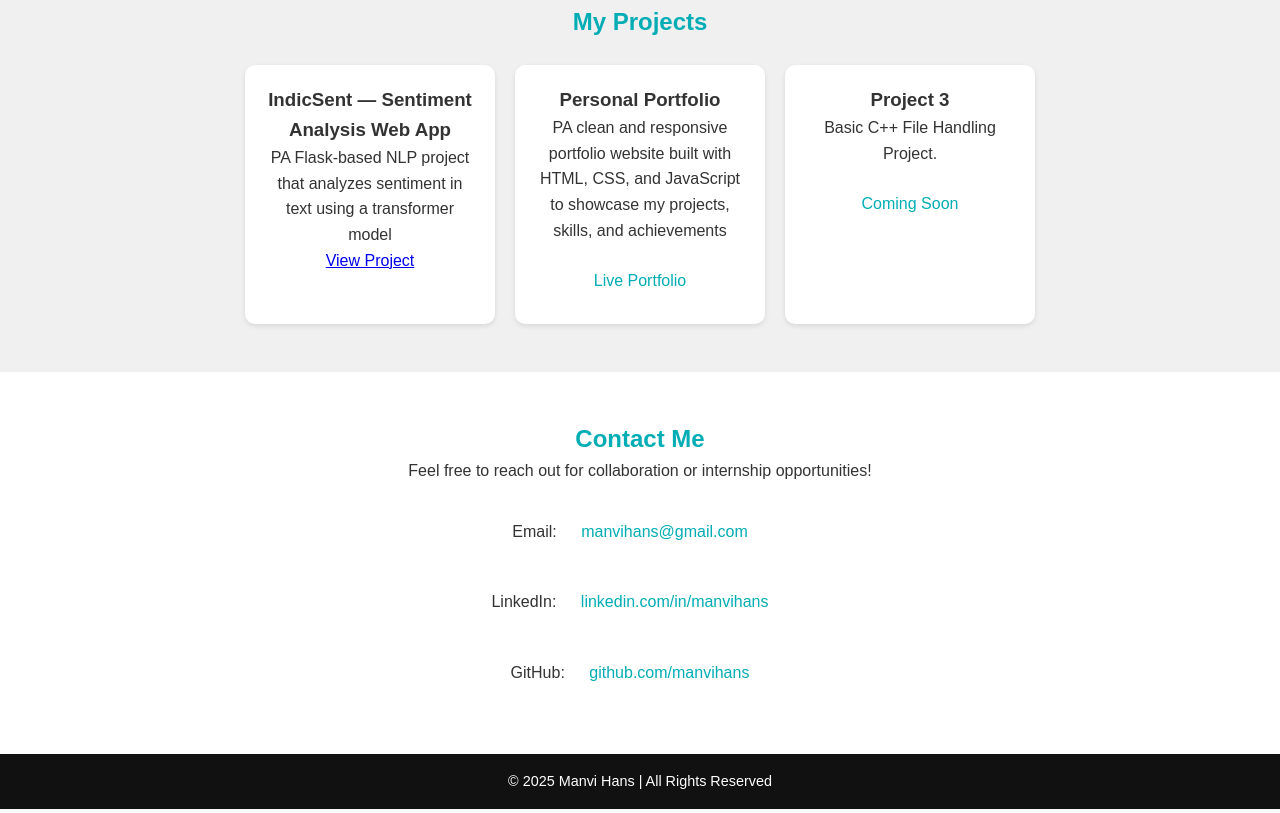
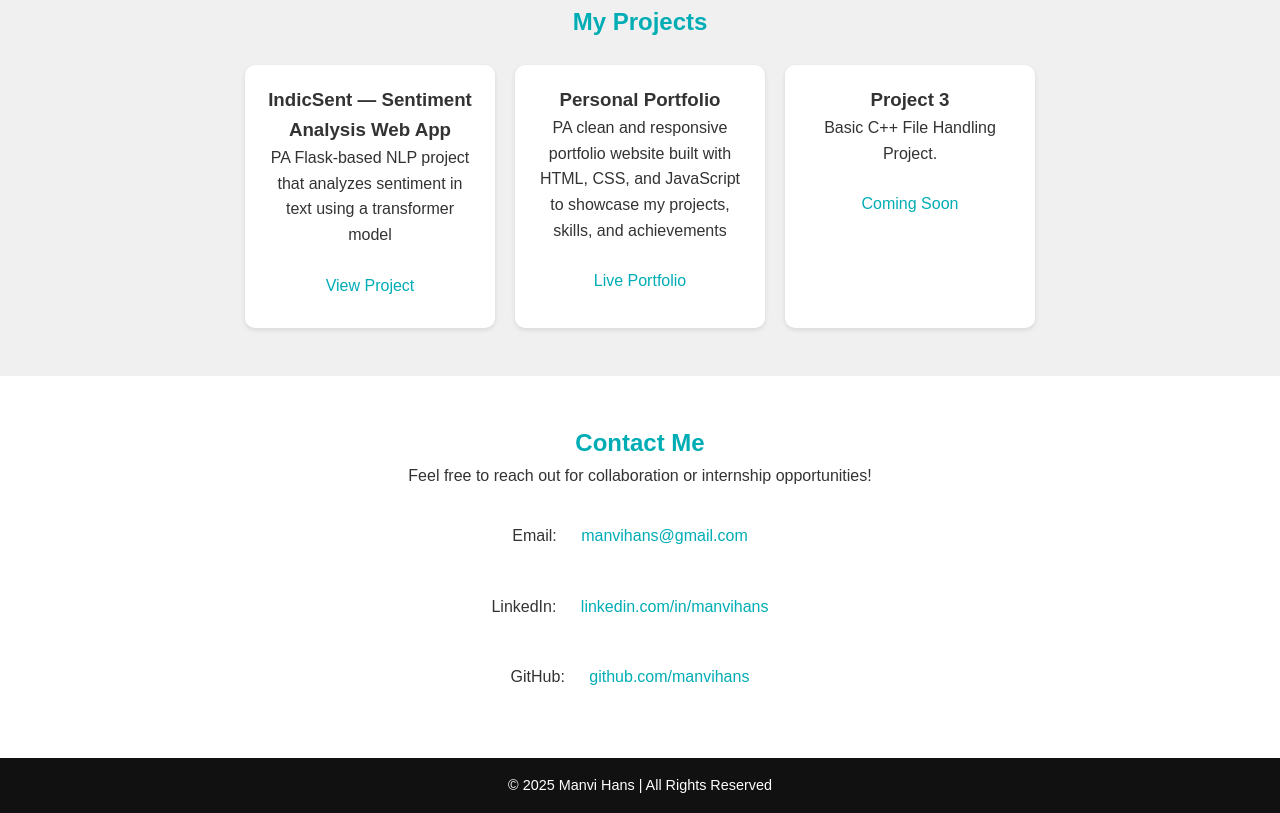
Before and after one commit to ManviHans/manvihans, a plain HTML site: page index.html in a window 1280 px wide. Shown: the part 1149-1962 px from the top of the page. Drawn offline with Linux system fonts and the light colour scheme.

Commit message:
updated portfolio

```diff
--- a/index.html
+++ b/index.html
@@ -49,7 +49,7 @@
       <div class="project-card">
         <h3>IndicSent — Sentiment Analysis Web App</h3>
         <p>PA Flask-based NLP project that analyzes sentiment in text using a transformer model</p>
-         <a href="https://github.com/ManviHans/IndicSent" target="_blank">View Project</a>
+         <a href="https://github.com/ManviHans/IndicSent" target="_blank" class="btn">View Project</a>
       </div>
       <div class="project-card">
         <h3>Personal Portfolio</h3>
```
